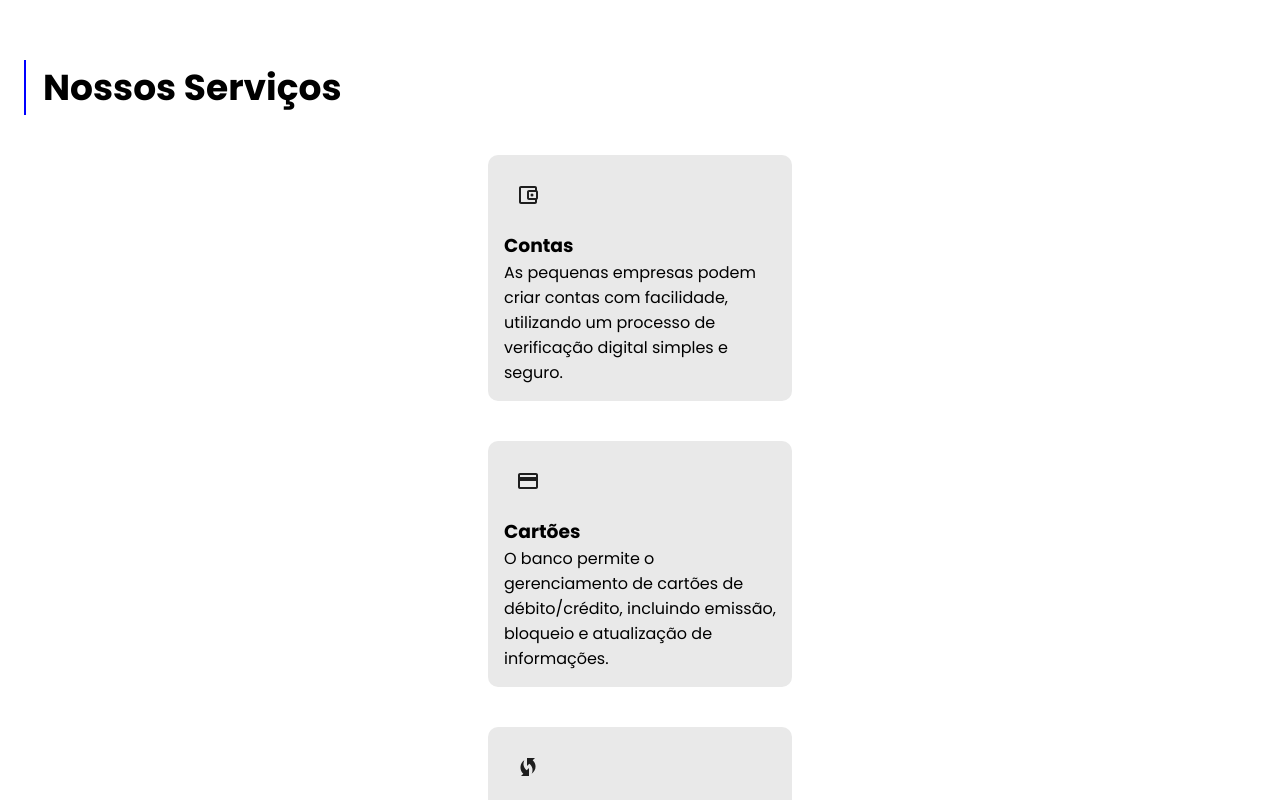
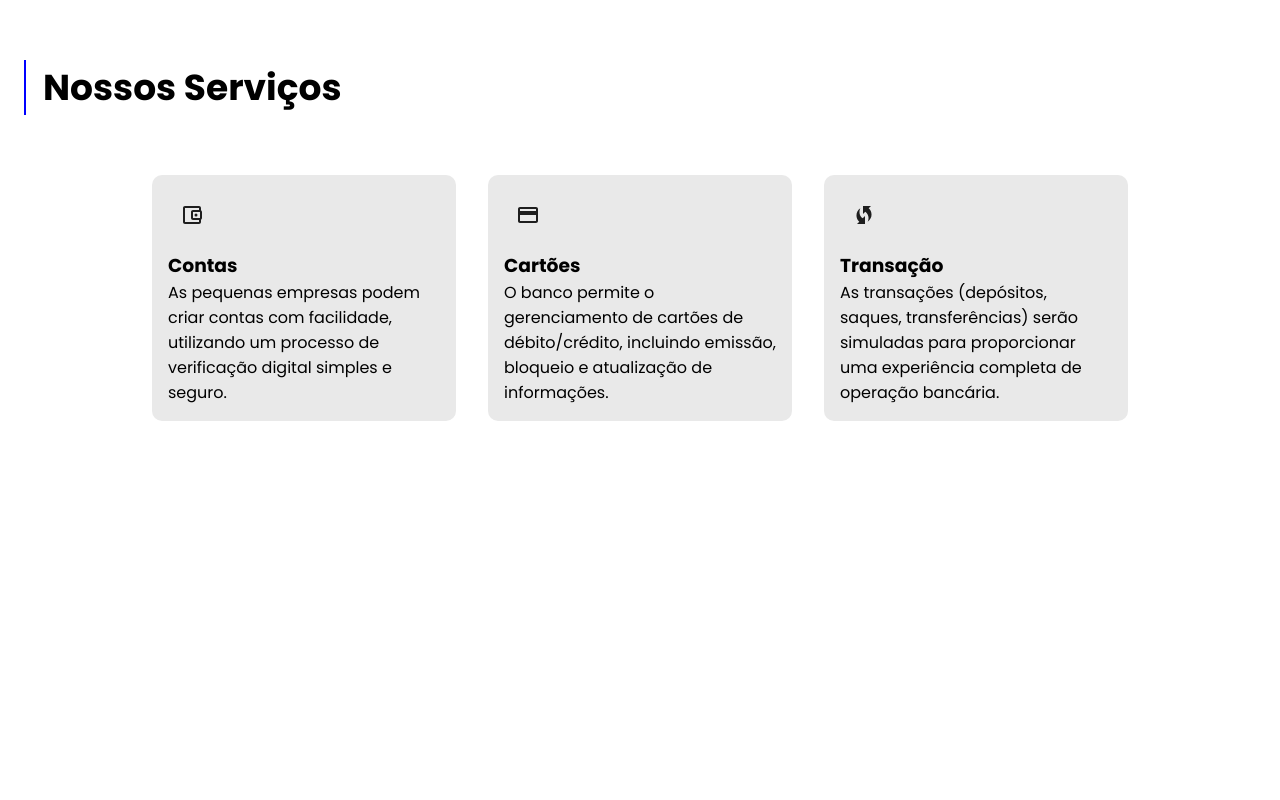
Before and after one commit to Kerubink/deploy-lunarpay, a React (Vite) app: page / in a window 1280 px wide. Shown: the part 760-1560 px from the top of the page. Built offline with nearby package versions, Linux system fonts and the light colour scheme.

Commit message:
home styles ajuste

```diff
--- a/src/pages/home/home.module.css
+++ b/src/pages/home/home.module.css
@@ -34,7 +34,7 @@
 }
 
 @media (min-width: 768px) {
-    .container__cards__home {
+    .container_cards_home {
         display: flex;
         flex-direction: row;
         flex-wrap: wrap;
```
